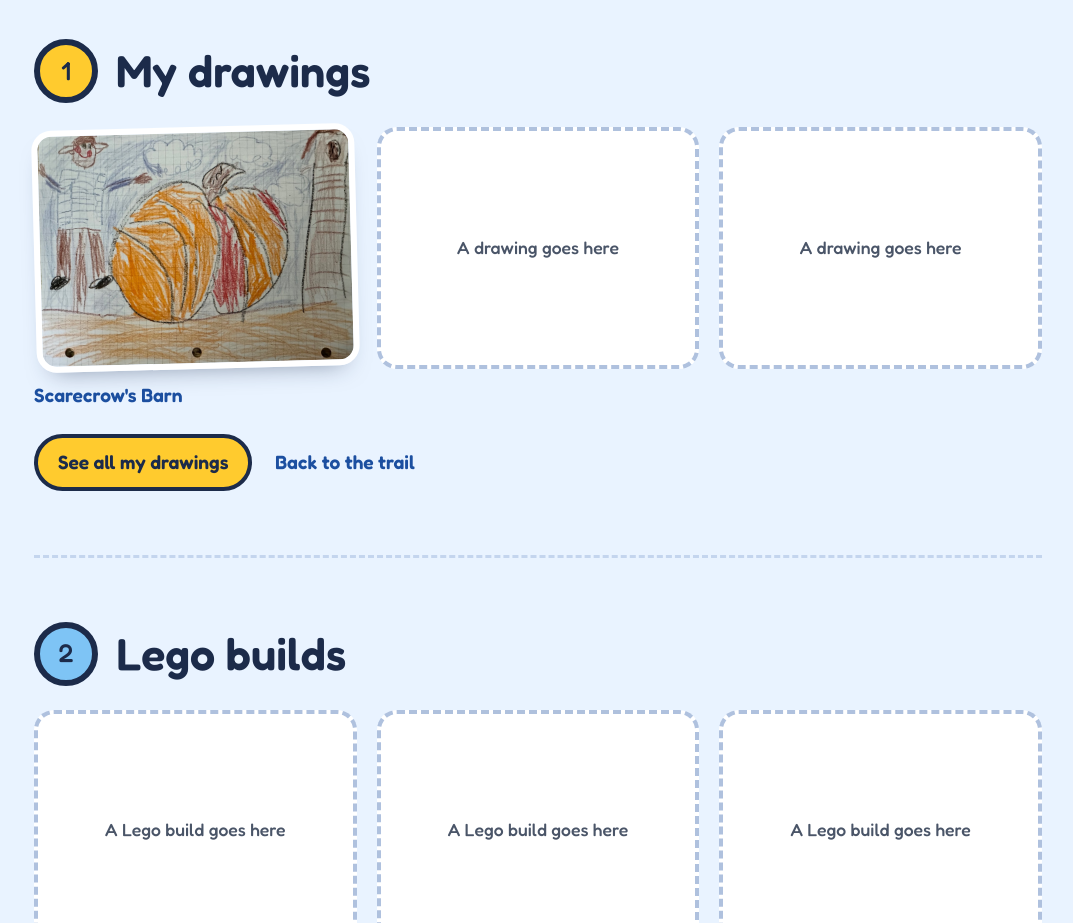
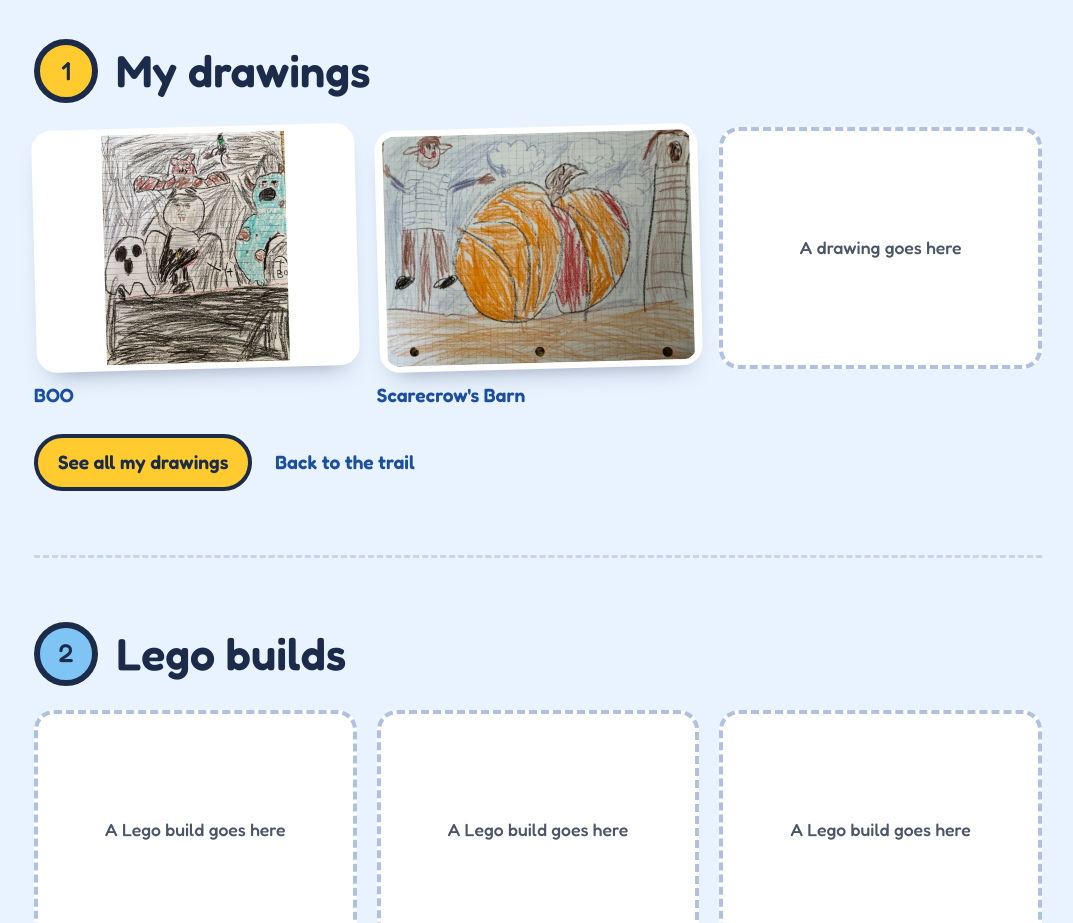
Before and after one commit to kling-family/teddykling.com, a plain HTML site: page index.html in a window 1280 px wide. Shown: the part 1060-1983 px from the top of the page, without its empty margins (102-1175 px from the left). Drawn offline with Linux system fonts and the light colour scheme.

Commit message:
Add Teddy's drawing: BOO
Co-Authored-By: Claude Opus 5.5 <noreply@anthropic.com>
Claude-Session: https://claude.ai/code/session_01Y5w9XMadopYnvPZFi2gKMz

```diff
--- a/index.html
+++ b/index.html
@@ -73,7 +73,7 @@
   footer .dot { color: var(--yellow); }
 
   .art { margin: 0; }
-  .art img { display: block; width: 100%; height: auto; aspect-ratio: 4 / 3; object-fit: cover; border-radius: 20px; border: 6px solid #fff; box-shadow: 0 14px 24px -16px rgba(28,43,74,.5); transform: rotate(-1.5deg); }
+  .art img { display: block; width: 100%; height: auto; aspect-ratio: 4 / 3; object-fit: contain; background: #fff; border-radius: 20px; border: 6px solid #fff; box-shadow: 0 14px 24px -16px rgba(28,43,74,.5); transform: rotate(-1.5deg); }
   .art figcaption { margin-top: 12px; font-weight: 600; color: var(--blue); }
 
   .see-all { display: inline-block; margin: 24px 18px 0 0; background: var(--yellow); color: var(--ink); font-weight: 600; text-decoration: none; padding: 10px 20px; border-radius: 999px; border: 4px solid var(--ink); }
@@ -120,8 +120,8 @@
     <section class="stop-section" id="drawings" aria-labelledby="h-drawings">
       <div class="sec-head"><span class="pin" style="background:var(--yellow)" aria-hidden="true">1</span><h2 id="h-drawings">My drawings</h2></div>
       <div class="grid">
+        <figure class="art"><img src="drawings/drawing-2.jpg" width="1273" height="1600" alt="BOO, Teddy's crayon drawing of a spooky Halloween night with a vampire, a bat, a ghost, a big blue monster, and a gravestone that says Boo"><figcaption>BOO</figcaption></figure>
         <figure class="art"><img src="drawings/drawing-1.jpg" width="1600" height="1200" alt="Scarecrow's Barn, Teddy's crayon drawing of a scarecrow next to a giant orange pumpkin and a barn, with clouds in a blue sky"><figcaption>Scarecrow's Barn</figcaption></figure>
-        <div class="frame">A drawing goes here</div>
         <div class="frame">A drawing goes here</div>
       </div>
       <a class="see-all" href="drawings/">See all my drawings</a>
```
Also changed, not shown: drawings/index.html (+2 -1 lines), drawings/drawing-2.jpg (added).
